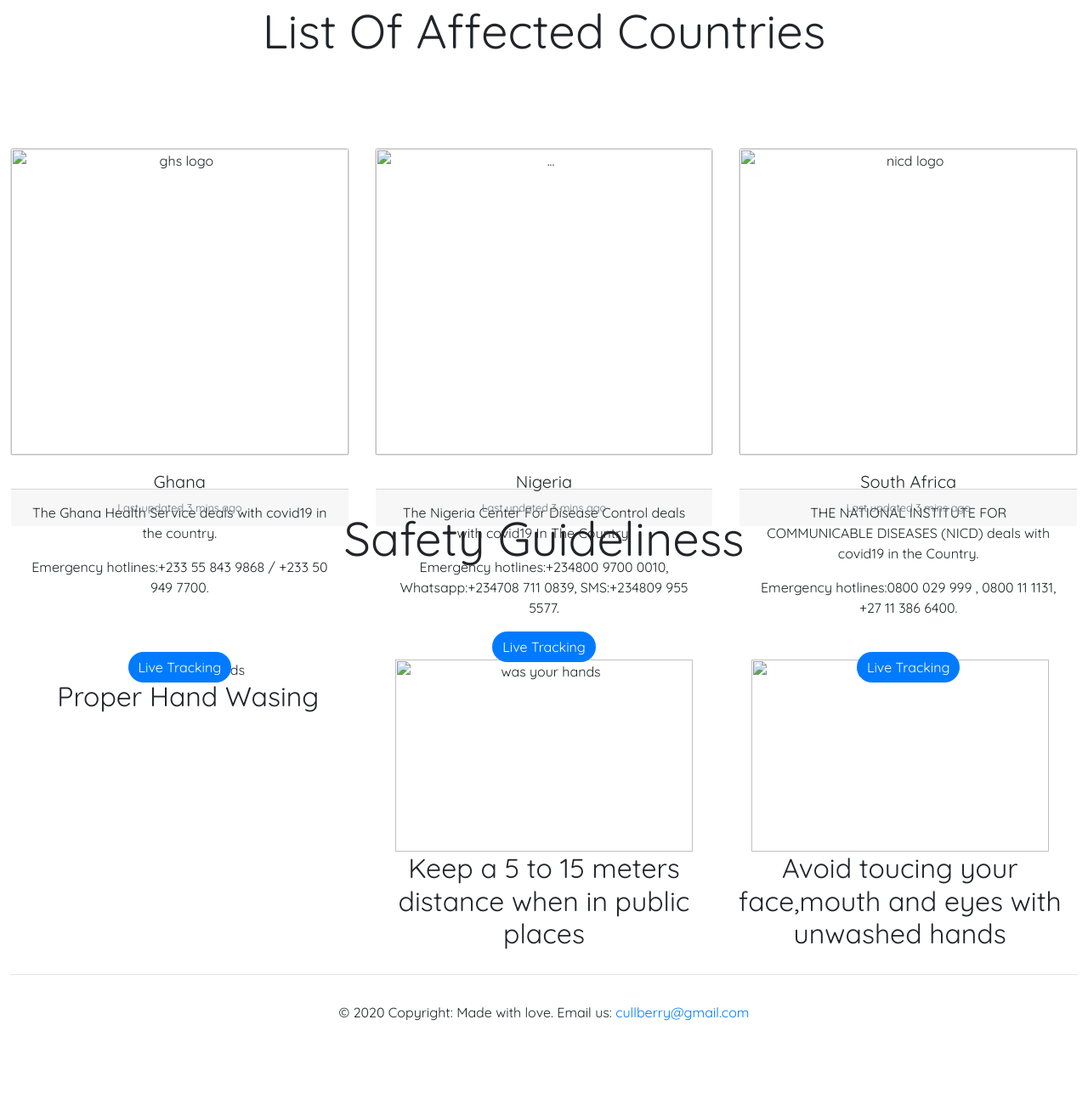
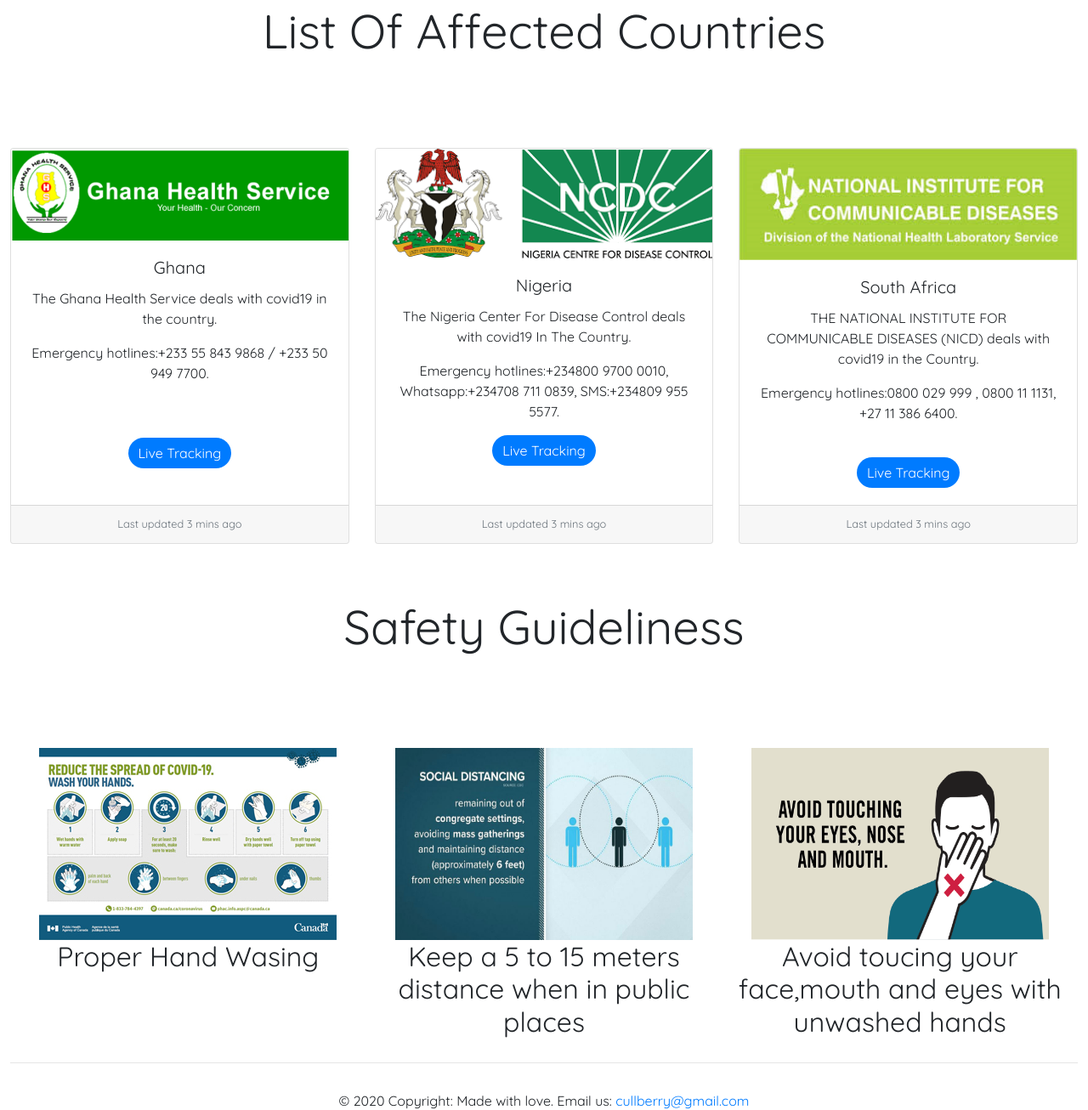
Before and after one commit to Cullberry/Covid-19, a plain HTML site: page index.html in a window 1280 px wide. Shown: the part 1244-2550 px from the top of the page at 85% size. Before the commit the page ends 2475 px from the top, so only its background shows below. Drawn offline with nearby package versions, Linux system fonts and the light colour scheme; the site is published under a folder, as on GitHub Pages, so addresses that start at the root find nothing; a script that the page names is missing.

Commit message:
Rectify image link

```diff
--- a/index.html
+++ b/index.html
@@ -45,7 +45,7 @@
       <!-- list of affected countries -->
       <div class="card-deck">
         <div class="card">
-          <img src="/images/ghs.png" class="card-img-top" alt="ghs logo">
+          <img src="images/ghs.png" class="card-img-top" alt="ghs logo">
           <div class="card-body">
             <h5 class="card-title">Ghana</h5>
             <p class="card-text">The Ghana Health Service deals with covid19 in the country.</p>
@@ -59,7 +59,7 @@
           </div>
         </div>
         <div class="card">
-          <img src="/images/ncdc.png" class="card-img-top" alt="...">
+          <img src="images/ncdc.png" class="card-img-top" alt="...">
           <div class="card-body">
             <h5 class="card-title">Nigeria</h5>
             <p class="card-text">The Nigeria Center For Disease Control deals with covid19 In The Country.</p>
@@ -71,7 +71,7 @@
           </div>
         </div>
         <div class="card">
-          <img src="/images/nicd.png" class="card-img-top" alt="nicd logo">
+          <img src="images/nicd.png" class="card-img-top" alt="nicd logo">
           <div class="card-body">
             <h5 class="card-title">South Africa</h5>
             <p class="card-text">THE NATIONAL INSTITUTE FOR COMMUNICABLE DISEASES (NICD) deals with covid19 in the Country.</p>
@@ -94,17 +94,17 @@
 
     <div id="container">
       <div class="bix-1">
-        <img src="/images/wash-your-hands.jpg" alt="was your hands">
+        <img src="images/wash-your-hands.jpg" alt="was your hands">
         <h2>Proper Hand Wasing</h2>
       </div>
 
     <div class="bix-2">
-      <img src="/images/distance.jpg" alt="was your hands" style="height: 226px; width: 350px;">
+      <img src="images/distance.jpg" alt="was your hands" style="height: 226px; width: 350px;">
       <h2>Keep a 5 to 15 meters distance when in public places</h2>
             </div>
 
       <div class="bix-3">
-        <img src="/images/avoid.png" alt="was your hands" style="height: 226px; width: 350px;">
+        <img src="images/avoid.png" alt="was your hands" style="height: 226px; width: 350px;">
         <h2>Avoid toucing your face,mouth and eyes with unwashed hands</h2>
                   </div>
     </div>
```
